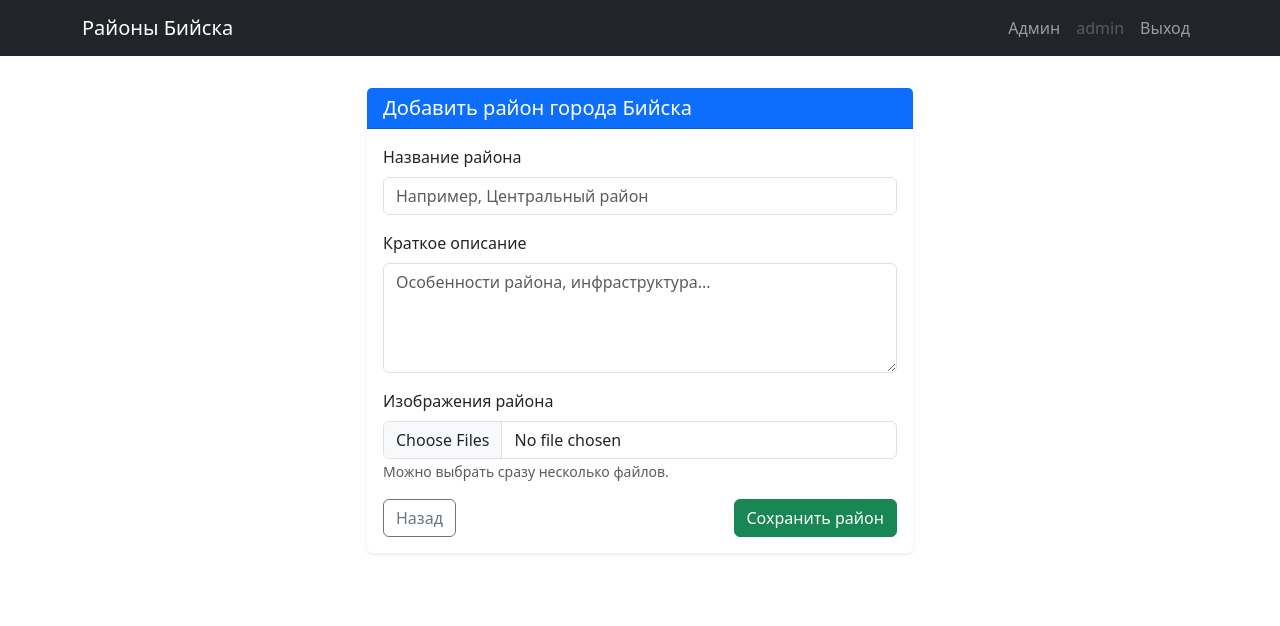
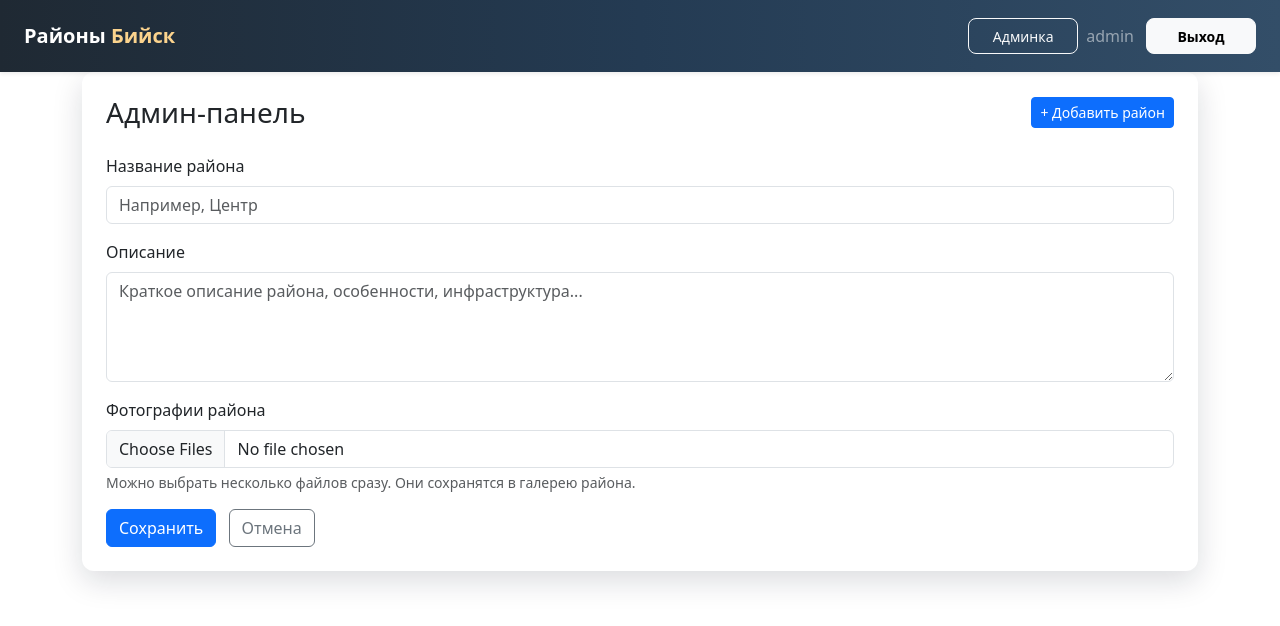
Before and after one commit to Nope999322/flask, a Flask app: page /admin/districts/add in a window 1280 px wide. Shown: the top 626 px of the page. Run offline with Flask 3, Linux system fonts and the light colour scheme; a user stored in the database is signed in.

Commit message:
Update navbar and admin templates

```diff
--- a/templates/admin/add_district.html
+++ b/templates/admin/add_district.html
@@ -2,40 +2,52 @@
 {% block title %}Добавить район{% endblock %}
 
 {% block content %}
-<div class="row justify-content-center">
-  <div class="col-md-6">
-    <div class="card shadow-sm border-0 mt-3">
-      <div class="card-header bg-primary text-white">
-        <h5 class="mb-0">Добавить район города Бийска</h5>
+<div class="admin-wrapper">
+  <div class="d-flex justify-content-between align-items-center mb-4">
+  <h1 class="h3 mb-0">Админ-панель</h1>
+  <div class="d-flex gap-2">
+    <a href="{{ url_for('admin_add_district') }}" class="btn btn-sm btn-primary">
+      + Добавить район
+    </a>
   </div>
-      <div class="card-body">
+</div>
+
+
   <form method="post" enctype="multipart/form-data">
     <div class="mb-3">
-            <label class="form-label">Название района</label>
-            <input type="text" name="name" class="form-control"
-                   placeholder="Например, Центральный район" required>
+      <label for="name" class="form-label">Название района</label>
+      <input type="text"
+             class="form-control"
+             id="name"
+             name="name"
+             placeholder="Например, Центр"
+             required>
     </div>
 
     <div class="mb-3">
-            <label class="form-label">Краткое описание</label>
-            <textarea name="description" class="form-control" rows="4"
-                      placeholder="Особенности района, инфраструктура..."></textarea>
+      <label for="description" class="form-label">Описание</label>
+      <textarea class="form-control"
+                id="description"
+                name="description"
+                rows="4"
+                placeholder="Краткое описание района, особенности, инфраструктура..."></textarea>
     </div>
 
     <div class="mb-3">
-            <label class="form-label">Изображения района</label>
-            <input type="file" name="images" class="form-control"
-                   accept="image/*" multiple>
-            <small class="text-muted">Можно выбрать сразу несколько файлов.</small>
+      <label for="images" class="form-label">Фотографии района</label>
+      <input type="file"
+             class="form-control"
+             id="images"
+             name="images"
+             accept="image/*"
+             multiple>
+      <div class="form-text">
+        Можно выбрать несколько файлов сразу. Они сохранятся в галерею района.
+      </div>
     </div>
 
-          <div class="d-flex justify-content-between">
-            <a href="{{ url_for('admin_index') }}" class="btn btn-outline-secondary">Назад</a>
-            <button type="submit" class="btn btn-success">Сохранить район</button>
-          </div>
+    <button type="submit" class="btn btn-primary">Сохранить</button>
+    <a href="{{ url_for('admin_index') }}" class="btn btn-outline-secondary ms-2">Отмена</a>
   </form>
 </div>
-    </div>
-  </div>
-</div>
 {% endblock %}
--- a/templates/base.html
+++ b/templates/base.html
@@ -5,27 +5,76 @@
     <title>{% block title %}Оценка районов Бийска{% endblock %}</title>
     <link rel="stylesheet"
           href="https://cdn.jsdelivr.net/npm/bootstrap@5.3.3/dist/css/bootstrap.min.css">
+    <style>
+  .bg-gradient-primary {
+    background: linear-gradient(90deg, #1f2933, #243b53, #334e68);
+  }
+  .text-accent {
+    color: #fbd38d;
+  }
+  .navbar .btn-sm {
+    min-width: 110px;
+    height: 36px;
+    display: inline-flex;
+    align-items: center;
+    justify-content: center;
+  }
+  .admin-wrapper {
+    background-color: #ffffff;
+    border-radius: 12px;
+    padding: 24px;
+    box-shadow: 0 10px 30px rgba(15, 23, 42, 0.15);
+  }
+</style>
+
 </head>
 <body>
-<nav class="navbar navbar-expand-lg navbar-dark bg-dark mb-3">
-  <div class="container">
-    <a class="navbar-brand" href="{{ url_for('index') }}">Районы Бийска</a>
-    <div class="collapse navbar-collapse">
-      <ul class="navbar-nav ms-auto">
+<nav class="navbar navbar-expand-lg navbar-dark bg-gradient-primary shadow-sm py-3">
+  <div class="container-fluid px-4">
+    <a class="navbar-brand fw-bold" href="{{ url_for('index') }}">
+      Районы&nbsp;<span class="text-accent">Бийск</span>
+    </a>
+
+    <button class="navbar-toggler" type="button" data-bs-toggle="collapse"
+            data-bs-target="#mainNavbar" aria-controls="mainNavbar"
+            aria-expanded="false" aria-label="Toggle navigation">
+      <span class="navbar-toggler-icon"></span>
+    </button>
+
+    <div class="collapse navbar-collapse" id="mainNavbar">
+      <ul class="navbar-nav me-auto">
+      </ul>
+
+      <div class="d-flex align-items-center gap-2">
         {% if current_user.is_authenticated %}
           {% if current_user.is_admin %}
-            <li class="nav-item"><a class="nav-link" href="{{ url_for('admin_index') }}">Админ</a></li>
+            <a href="{{ url_for('admin_index') }}"
+               class="btn btn-sm btn-outline-light rounded-3 px-3">
+              Админка
+            </a>
           {% endif %}
-          <li class="nav-item"><span class="nav-link disabled">{{ current_user.username }}</span></li>
-          <li class="nav-item"><a class="nav-link" href="{{ url_for('logout') }}">Выход</a></li>
+          <span class="text-white-50 me-1 d-none d-md-inline">
+            {{ current_user.username }}
+          </span>
+          <a href="{{ url_for('logout') }}"
+             class="btn btn-sm btn-light rounded-3 px-3 fw-semibold">
+            Выход
+          </a>
         {% else %}
-          <li class="nav-item"><a class="nav-link" href="{{ url_for('login') }}">Вход</a></li>
-          <li class="nav-item"><a class="nav-link" href="{{ url_for('register') }}">Регистрация</a></li>
+          <a href="{{ url_for('login') }}"
+             class="btn btn-sm btn-outline-light rounded-3 px-3 fw-semibold">
+            Вход
+          </a>
+          <a href="{{ url_for('register') }}"
+             class="btn btn-sm btn-light rounded-3 px-3 fw-semibold">
+            Регистрация
+          </a>
         {% endif %}
-      </ul>
+      </div>
     </div>
   </div>
 </nav>
+
 
 <div class="container">
   {% with messages = get_flashed_messages(with_categories=true) %}
```
Also changed, not shown: templates/admin/index.html (+94 -24 lines), instance/biysk_districts.db, static/districts/Screenshot_6.png (added). Lines whose indentation alone changed are shown as unchanged.
